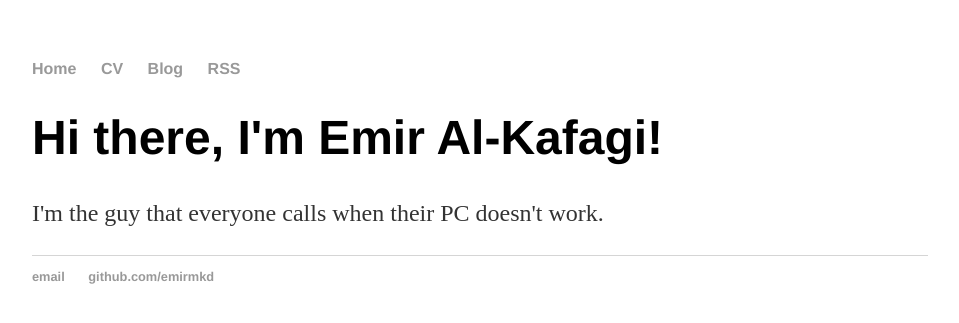
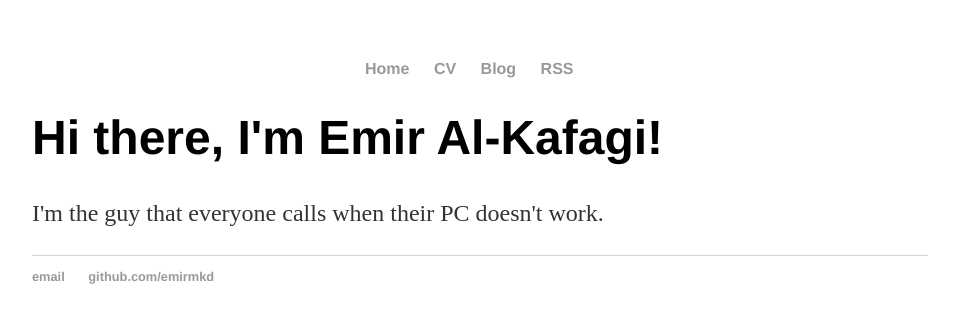
Before and after one commit to emirmkd/emirmkd.github.io, a Jekyll site: the page built from index.html, in a window 1280 px wide. Shown: the top 323 px of the page, without its empty margins (160-1119 px from the left). Built offline with Jekyll 4.4.1, drawn with Linux system fonts in a browser that asks for light colours.

Commit message:
Update main.css

```diff
--- a/css/main.css
+++ b/css/main.css
@@ -5,6 +5,7 @@ body {
 nav {
     margin-left: auto;
     margin-right:auto;
+    max-width:230px;
 }
 nav ul, footer ul {
     font-family:'Helvetica', 'Arial', 'Sans-Serif';
```
